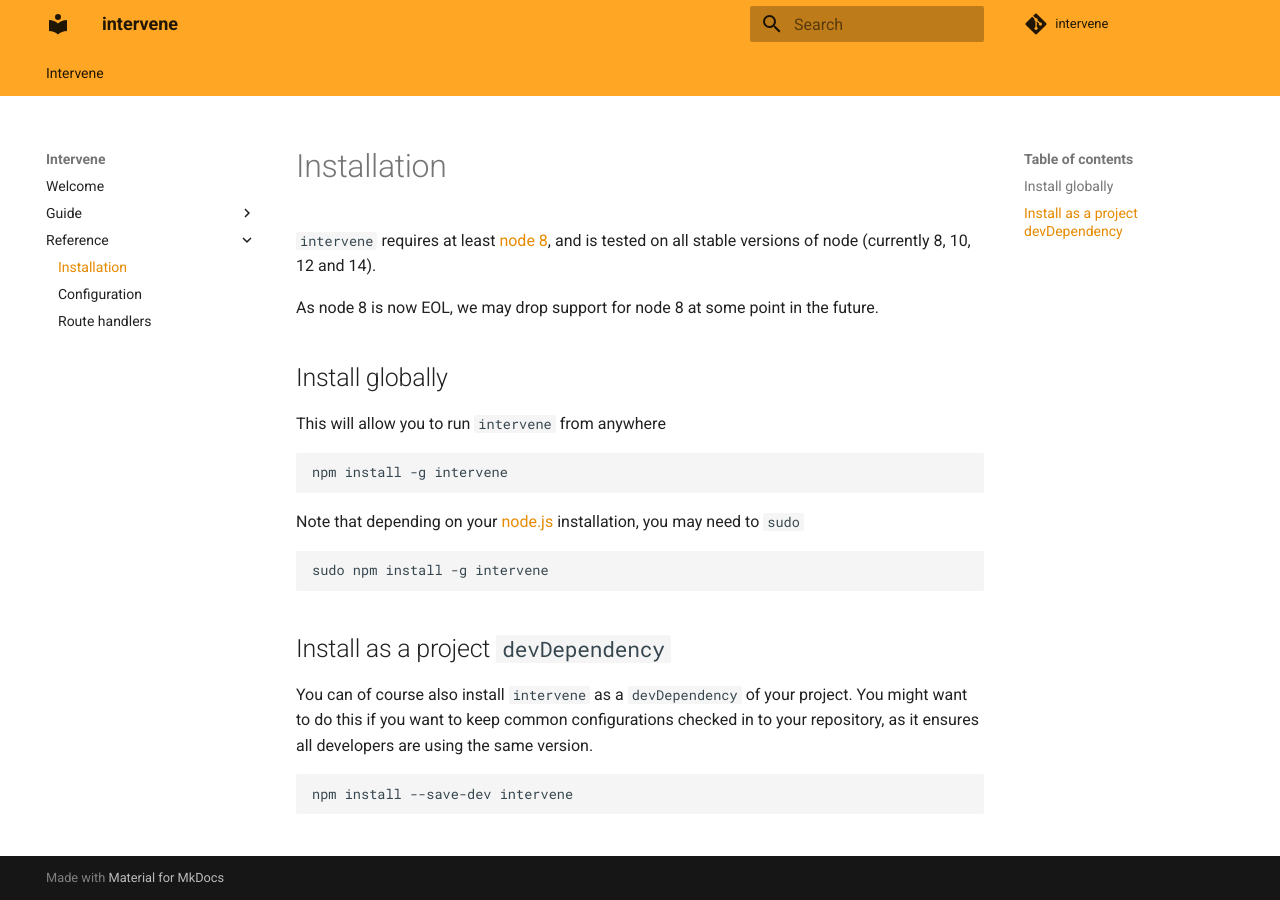
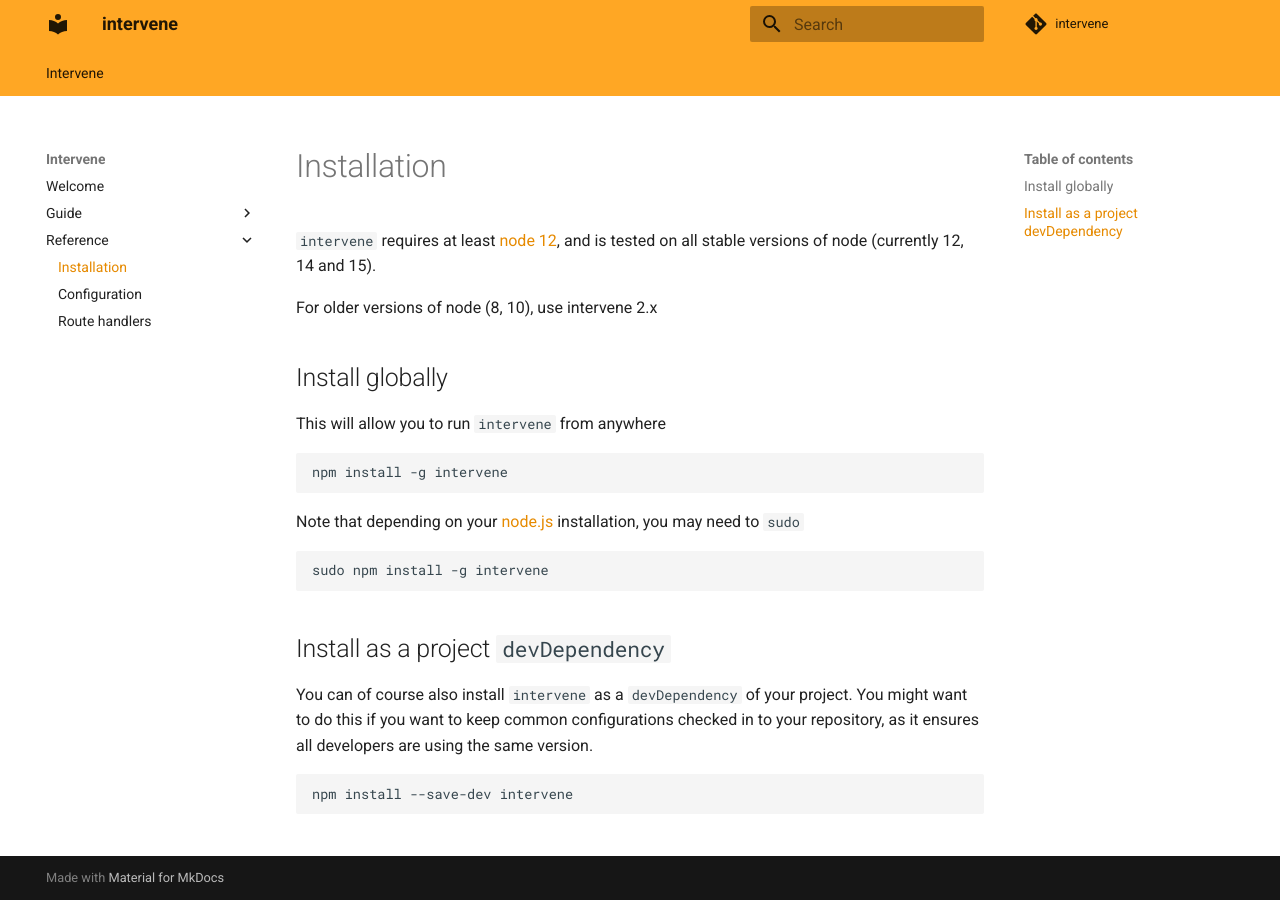
Before and after one commit to soundcloud/intervene, an MkDocs documentation site: the page built from docs/reference/installation.md, in a window 1280 px wide. Built offline with MkDocs 1.6.1 and Material for MkDocs 9.7.7, drawn with Linux system fonts in a browser that asks for light colours; comment, search, counter and statistics services are not loaded.

Commit message:
docs: update minimum required node version in docs

```diff
--- a/docs/reference/installation.md
+++ b/docs/reference/installation.md
@@ -1,7 +1,7 @@
 
-`intervene` requires at least [node 8](https://nodejs.org), and is tested on all stable versions of node (currently 8, 10, 12 and 14).
+`intervene` requires at least [node 12](https://nodejs.org), and is tested on all stable versions of node (currently 12, 14 and 15).
 
-As node 8 is now EOL, we may drop support for node 8 at some point in the future.
+For older versions of node (8, 10), use intervene 2.x
 
 ## Install globally
 
```
Also changed, not shown: docs/index.md (+1 -1 lines).
